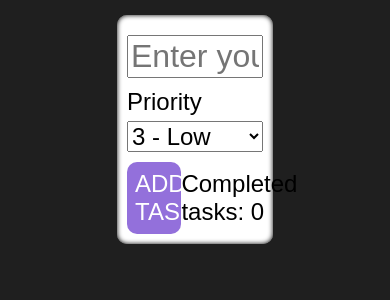
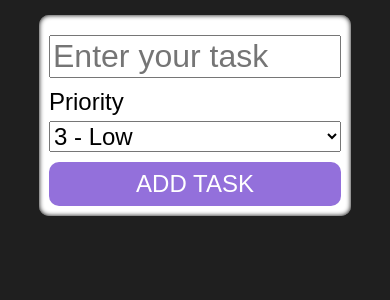
Before and after one commit to Majeev/React-To-Do-List, a React (Create React App) app: page / in a window 390 px wide. Shown: the top 300 px of the page. Built offline with nearby package versions, Linux system fonts and the light colour scheme; a web font is replaced by a local one.

Commit message:
feat: add media queries for tablet and small devices

```diff
--- a/src/components/ListItem/ListItem.module.css
+++ b/src/components/ListItem/ListItem.module.css
@@ -65,3 +65,16 @@ option, label {
 .wrapper span, .submitButton, option, label, select {
     font-size: 1.5rem;
 }
+
+/*========== MEDIA QUERIES ==========*/
+
+@media screen and (max-width: 1024px) {
+    .submitButton {
+        width: 100%;
+    }
+
+    .wrapper span {
+        display: none;
+    }
+
+}
--- a/src/components/Todos/Todos.module.css
+++ b/src/components/Todos/Todos.module.css
@@ -52,3 +52,13 @@ button {
 .low, .moderate, .high {
     background: rgba(208, 208, 225, 0.3)
 }
+
+/*========== MEDIA QUERIES ==========*/
+
+@media screen and (max-width: 768px) {
+    li {
+
+        font-size: 1rem;
+        padding: 1rem 10px;
+    }
+}
--- a/src/components/UI/Card.module.css
+++ b/src/components/UI/Card.module.css
@@ -1,4 +1,4 @@
-.card{
+.card {
     background: white;
     border-radius: 10px;
     box-shadow: inset 0 0 5px black;
@@ -10,3 +10,11 @@
     padding: 10px;
     width: 40%;
 }
+
+/*========== MEDIA QUERIES ==========*/
+
+@media screen and (max-width: 768px) {
+    .card {
+        width: 80%;
+    }
+}
```
